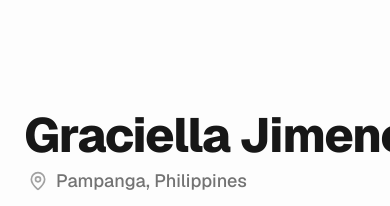
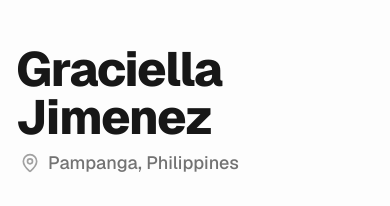
Before and after one commit to ciellamher/my-portfolio, a Next.js app: page / in a window 390 px wide. Shown: the top 206 px of the page. Built offline with nearby package versions, Linux system fonts and the light colour scheme; no server answers.

Commit message:
UI: remove shadows, add scroll animations, responsive hero tweaks

```diff
--- a/app/page.tsx
+++ b/app/page.tsx
@@ -56,7 +56,7 @@ export default function Home() {
     <main className="min-h-screen bg-[#FDFDFD] text-neutral-900 font-sans selection:bg-neutral-100 pb-12 overflow-x-hidden">
 
       {/* --- HERO SECTION --- */}
-      <motion.div initial={{ opacity: 0, y: 8 }} whileInView={{ opacity: 1, y: 0 }} viewport={{ once: true }} transition={{ duration: 0.5 }} className="max-w-7xl mx-auto px-6 min-h-[70vh] md:min-h-[90vh] grid grid-cols-1 md:grid-cols-12 gap-4 items-center overflow-hidden">
+      <motion.div initial={{ opacity: 0, y: 8 }} whileInView={{ opacity: 1, y: 0 }} viewport={{ once: true }} transition={{ duration: 0.5 }} className="max-w-7xl mx-auto px-4 sm:px-6 min-h-[60vh] md:min-h-[90vh] grid grid-cols-1 md:grid-cols-12 gap-4 items-center overflow-hidden">
 
       {/* Left Spacer - This pushes the content to the right */}
       <div className="hidden md:block md:col-span-1" />
@@ -64,7 +64,7 @@ export default function Home() {
       {/* Name & Bio - Takes up 5 columns */}
       <div className="space-y-6 order-2 md:order-1 md:col-span-5 relative z-20">
          <div className="w-fit">
-            <h1 className="text-5xl md:text-6xl font-extrabold tracking-tight text-neutral-900 flex items-center gap-3 whitespace-nowrap">
+            <h1 className="text-5xl md:text-6xl font-extrabold tracking-tight text-neutral-900 flex items-center gap-3 whitespace-normal md:whitespace-nowrap">
             Graciella Jimenez
             </h1>
             <div className="flex items-center gap-2 text-neutral-500 font-medium text-lg mt-2 pl-1">
```
